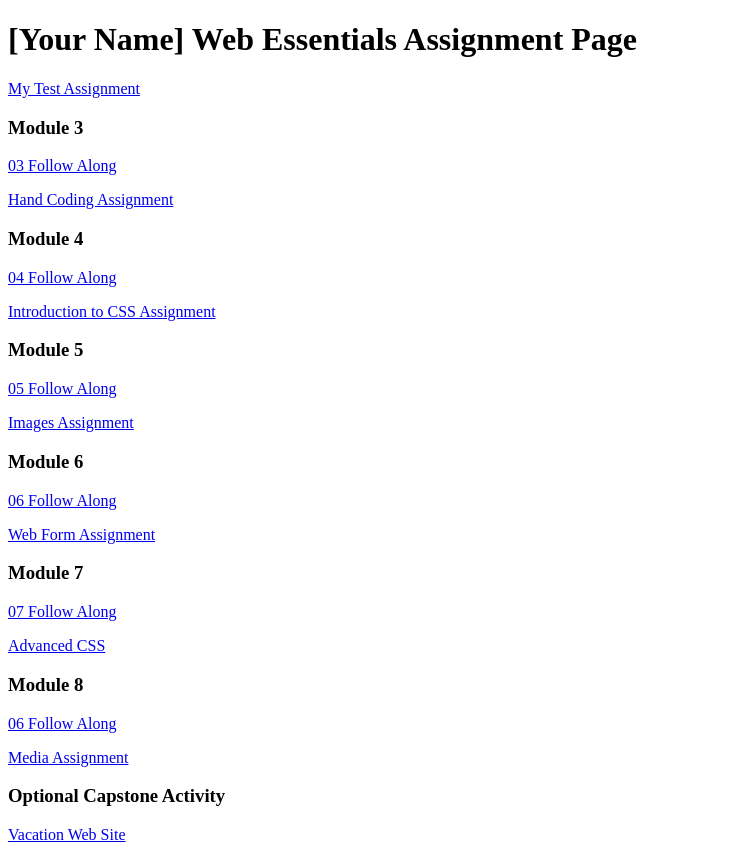
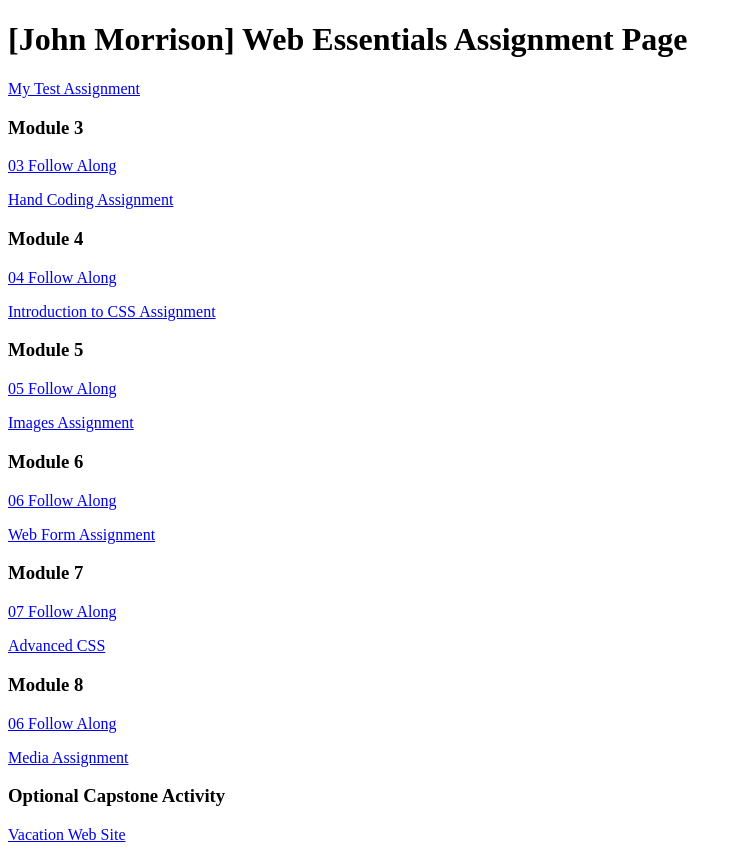
Before and after one commit to iamjohnamorrison/dwdd1600, a plain HTML site: page index.html in a window 1280 px wide. Shown: the whole page, without its empty margins (0-742 px from the left). Drawn offline with Linux system fonts and the light colour scheme.

Commit message:
Added my Name

```diff
--- a/index.html
+++ b/index.html
@@ -6,7 +6,7 @@
 		<title>dwdd 1600 assignment list page</title>
 	</head>
 	<body>
-		<h1>[Your Name] Web Essentials Assignment Page</h1>
+		<h1>[John Morrison] Web Essentials Assignment Page</h1>
 		<p><a href="01test">My Test Assignment</a></p>
 
 		<h3>Module 3</h3>
```
